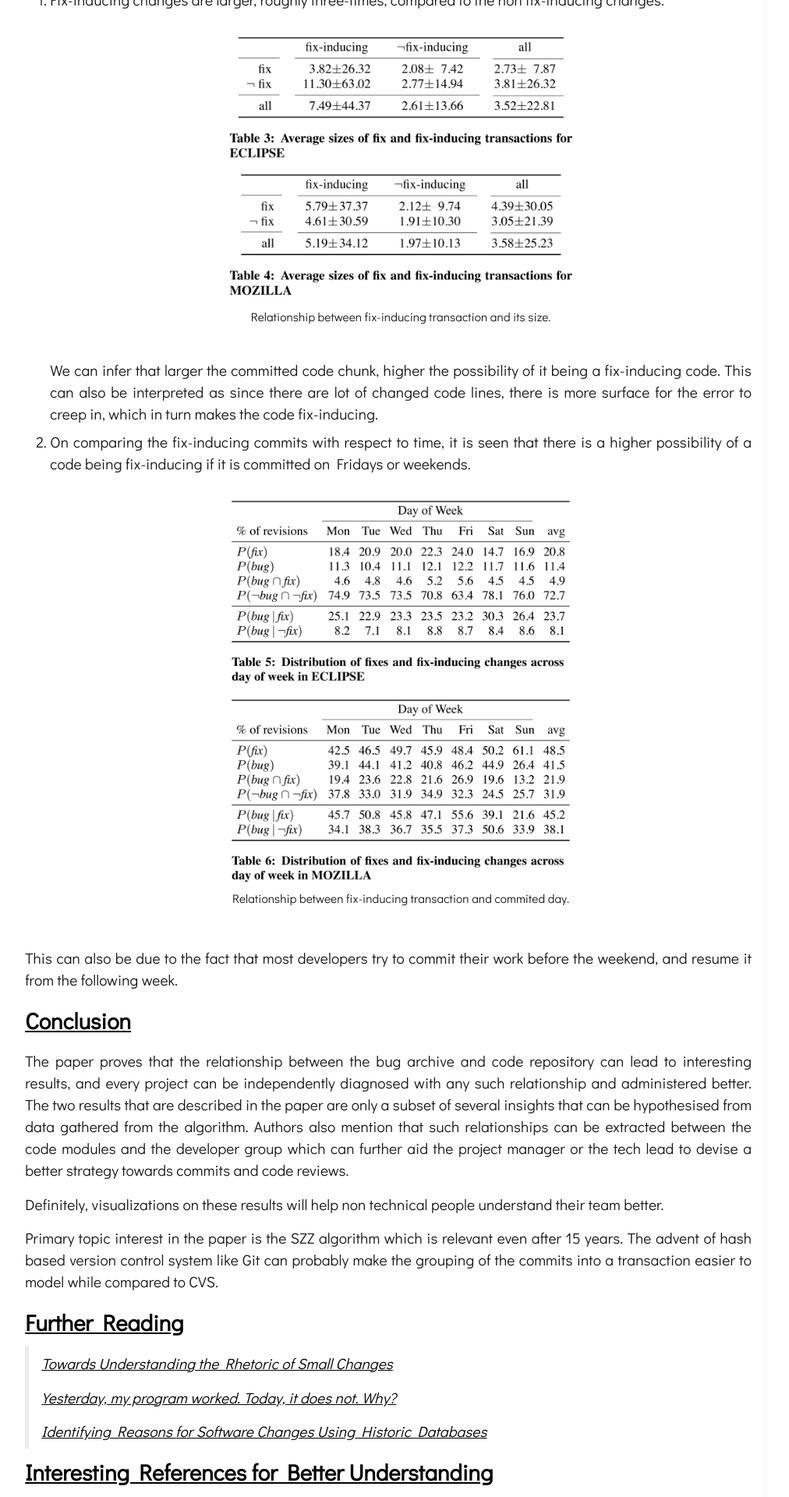
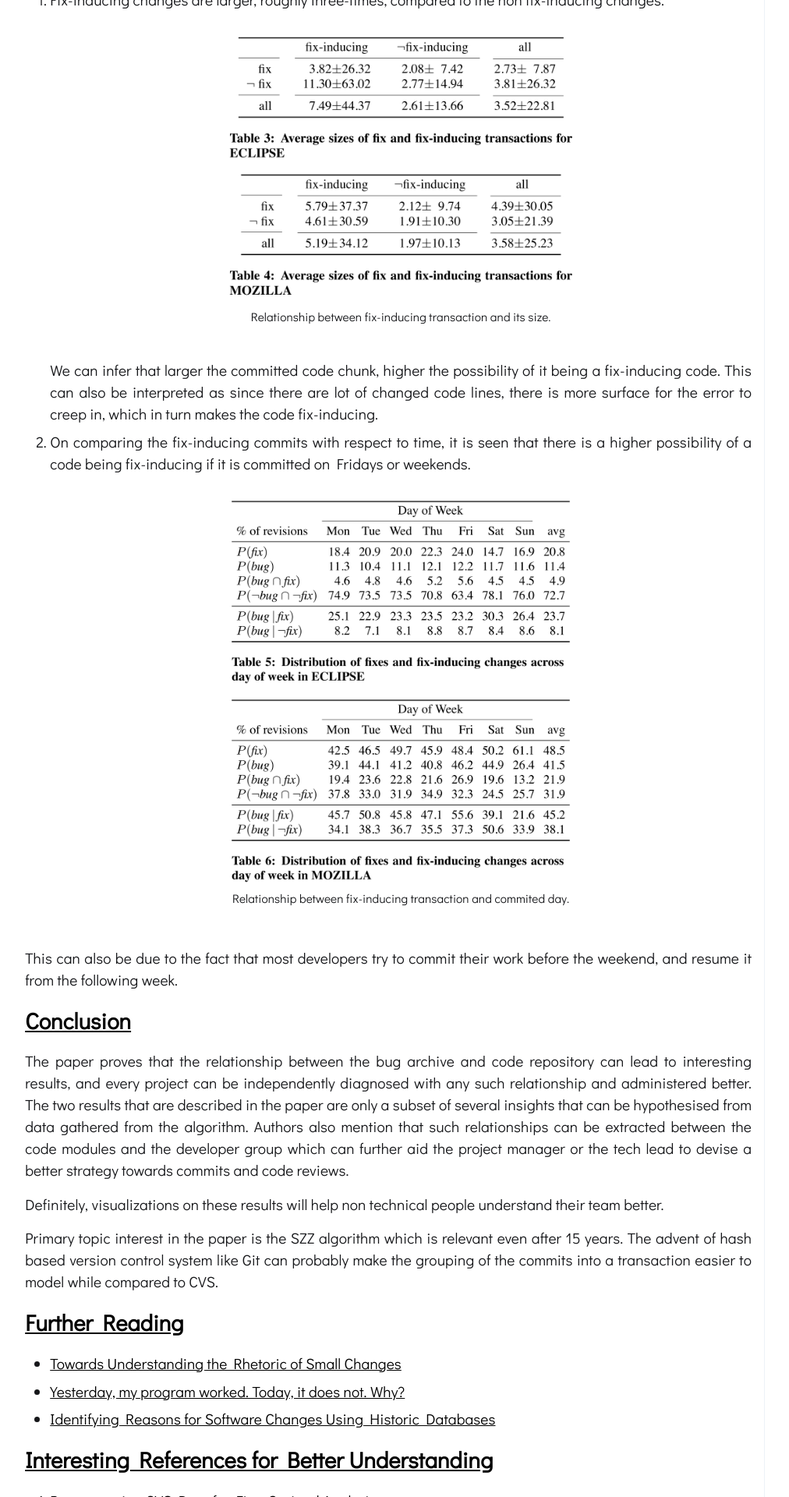
Before and after one commit to avinashbhat/avinashbhat.github.io, a Jekyll site: the page built from _posts/2020-12-18-szz.md, in a window 1280 px wide. Shown: the part 4480-6400 px from the top of the page at 78% size, without its empty margins (203-1215 px from the left). Built offline with Jekyll 4.4.1, drawn with Linux system fonts in a browser that asks for light colours; formulas are drawn with MathJax 3; comment, search, counter and statistics services are not loaded.

Commit message:
Updated looks for further reading

```diff
--- a/_posts/2020-12-18-szz.md
+++ b/_posts/2020-12-18-szz.md
@@ -158,11 +158,11 @@ Primary topic interest in the paper is the SZZ algorithm which is relevant even
 <br>
 
 ## [Further Reading](#further)
-> [Towards Understanding the Rhetoric of Small Changes](http://users.ece.utexas.edu/~perry////work/papers/PC-04-msr04.pdf)
+- [Towards Understanding the Rhetoric of Small Changes](http://users.ece.utexas.edu/~perry////work/papers/PC-04-msr04.pdf)
 
-> [Yesterday, my program worked. Today, it does not. Why?](http://web2.cs.columbia.edu/~junfeng/09fa-e6998/papers/delta-debug.pdf)
+- [Yesterday, my program worked. Today, it does not. Why?](http://web2.cs.columbia.edu/~junfeng/09fa-e6998/papers/delta-debug.pdf)
 
-> [Identifying Reasons for Software Changes Using Historic Databases](https://research.cs.queensu.ca/home/ahmed/home/teaching/CISC880/F11/papers/ReasonforChange_ICSM2000.pdf)
+- [Identifying Reasons for Software Changes Using Historic Databases](https://research.cs.queensu.ca/home/ahmed/home/teaching/CISC880/F11/papers/ReasonforChange_ICSM2000.pdf)
 <br>
 
 ## [Interesting References for Better Understanding](#references)
```
